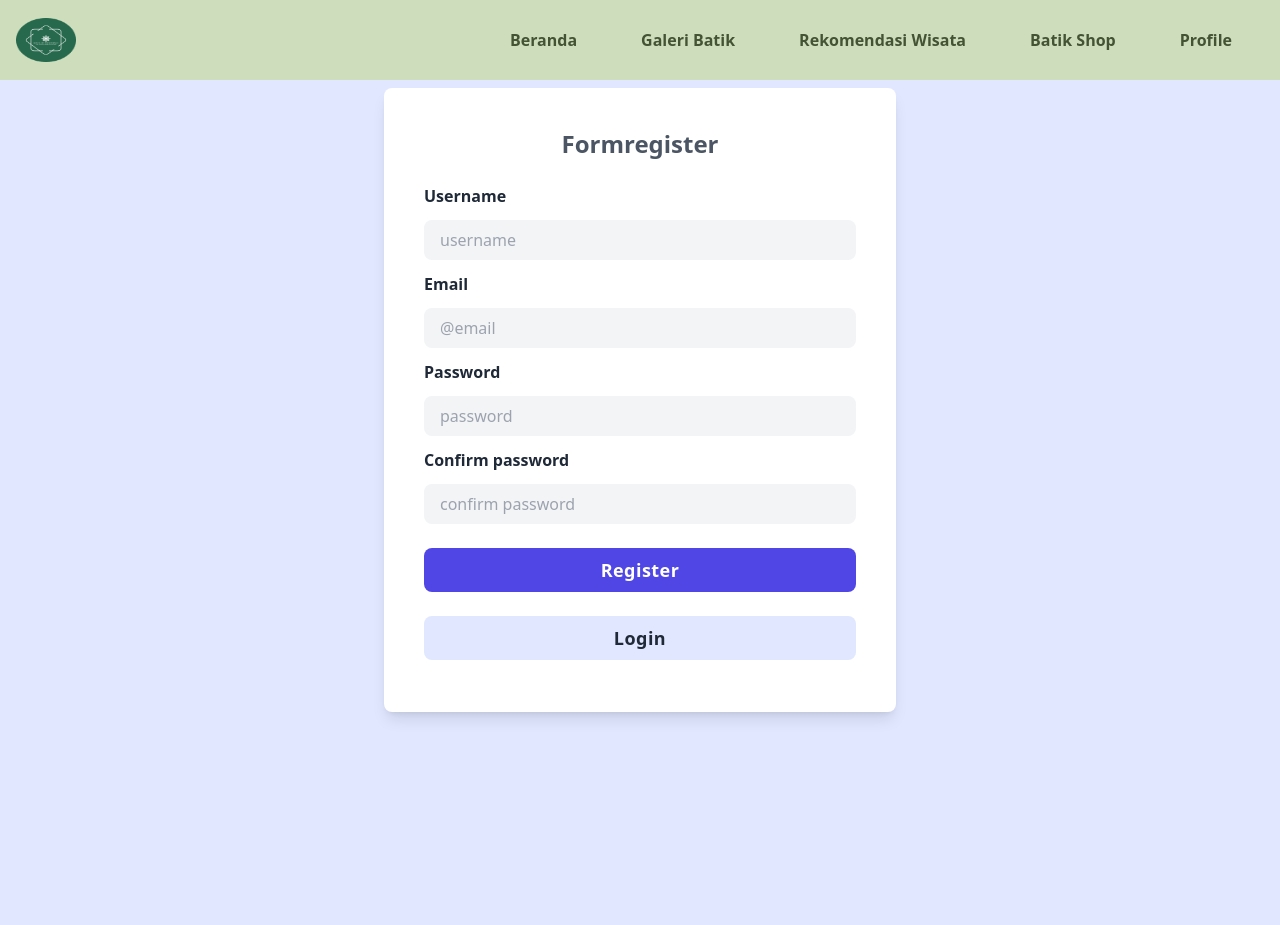
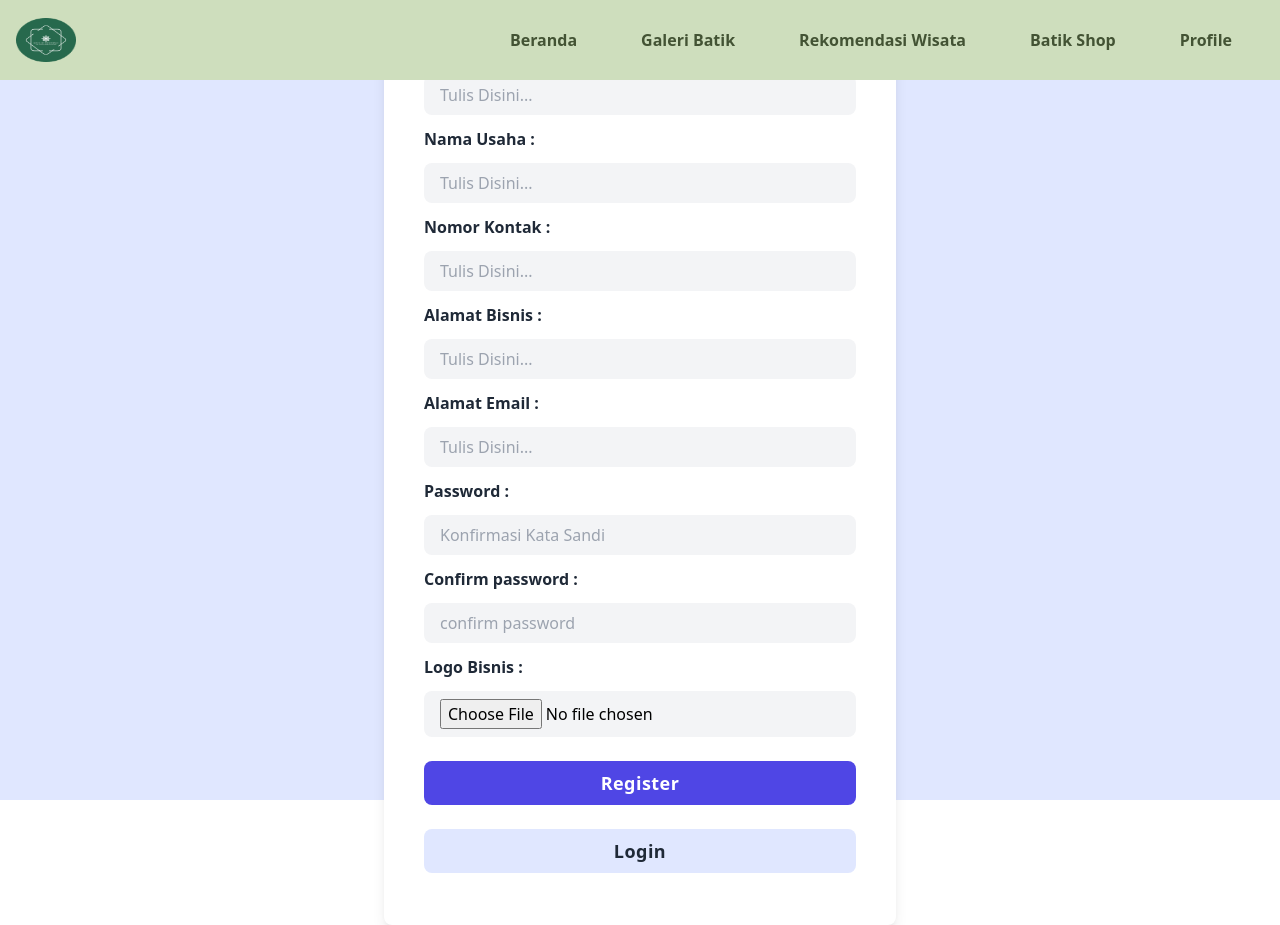
Before and after one commit to fikriyarachmaa/SoulOfIndonesia-Project, a Laravel app: page /regis in a window 1280 px wide. Before the commit the page ends 719 px from the top, so only its background shows below. Run offline with Laravel 10, Linux system fonts and the light colour scheme; style sheets or scripts are compiled from the project's sources.

Commit message:
memperbarui regis

```diff
--- a/resources/views/login.blade.php
+++ b/resources/views/login.blade.php
@@ -44,7 +44,7 @@
                 <input class="pl-2 w-full outline-none border-none" type="password" name="password" id="password" placeholder="Tulis Disini..." />
 
               </div>
-              <button type="submit" class="block w-full bg-cream mt-5 py-3 px-2 rounded-2xl hover:bg-yellow-700 hover:-translate-y-1 transition-all duration-500 text-green-dark font-semibold mb-2">Masuk</button>
+              <button type="submit" class="block w-full bg-cream mt-5 py-3 px-2 rounded-2xl hover:bg-yellow  hover:-translate-y-1 transition-all duration-500 text-green-dark font-semibold mb-2">Masuk</button>
 
               <div class="flex justify-between mt-4">
                 <span class="text-green-dark text-sm ml-2 hover:text-blue-500 cursor-pointer hover:-translate-y-1 duration-500 transition-all">Lupa Kata Sandi?</span>
--- a/resources/views/regis.blade.php
+++ b/resources/views/regis.blade.php
@@ -9,25 +9,42 @@
 @include('components.header')
 <section class="bg-cream">
 <div class="h-screen bg-indigo-100 flex justify-center items-center">
-	<div class="lg:w-2/5 md:w-1/2 w-2/3">
-		<form class="bg-white p-10 rounded-lg shadow-lg min-w-full">
-			<h1 class="text-center text-2xl mb-6 text-gray-600 font-bold font-sans">Formregister</h1>
+	<div class="lg:w-2/5 md:w-1/2 w-2/3 pt-20">
+		<form class="bg-white p-10 rounded-lg shadow-lg min-w-full ">
+			<h1 class="text-green-dark font-bold text-2xl mb-1 text-center">Mari Bergabung Menjadi Penjual</h1>
 			<div>
-				<label class="text-gray-800 font-semibold block my-3 text-md" for="username">Username</label>
-				<input class="w-full bg-gray-100 px-4 py-2 rounded-lg focus:outline-none" type="text" name="username" id="username" placeholder="username" />
+				<label class="text-gray-800 font-semibold block my-3 text-md" for="nama">Nama Pemilik Usaha :</label>
+				<input class="w-full bg-gray-100 px-4 py-2 rounded-lg focus:outline-none" type="text" name="username" id="username" placeholder="Tulis Disini..." />
       </div>
 				<div>
-					<label class="text-gray-800 font-semibold block my-3 text-md" for="email">Email</label>
-					<input class="w-full bg-gray-100 px-4 py-2 rounded-lg focus:outline-none" type="text" name="email" id="email" placeholder="@email" />
+					<label class="text-gray-800 font-semibold block my-3 text-md" for="usaha">Nama Usaha :</label>
+					<input class="w-full bg-gray-100 px-4 py-2 rounded-lg focus:outline-none" type="text" name="usaha" id="usaha" placeholder="Tulis Disini..." />
+      </div>
+	            <div>
+					<label class="text-gray-800 font-semibold block my-3 text-md" for="kontak">Nomor Kontak :</label>
+					<input class="w-full bg-gray-100 px-4 py-2 rounded-lg focus:outline-none" type="number" name="kontak" id="kontak" placeholder="Tulis Disini..." />
+      </div>
+	            <div>
+					<label class="text-gray-800 font-semibold block my-3 text-md" for="alamat">Alamat Bisnis :</label>
+					<input class="w-full bg-gray-100 px-4 py-2 rounded-lg focus:outline-none" type="text" name="alamat" id="alamat" placeholder="Tulis Disini..." />
+      </div>
+	            <div>
+					<label class="text-gray-800 font-semibold block my-3 text-md" for="email">Alamat Email :</label>
+					<input class="w-full bg-gray-100 px-4 py-2 rounded-lg focus:outline-none" type="text" name="email" id="email" placeholder="Tulis Disini..." />
       </div>
 					<div>
-						<label class="text-gray-800 font-semibold block my-3 text-md" for="password">Password</label>
-						<input class="w-full bg-gray-100 px-4 py-2 rounded-lg focus:outline-none" type="text" name="password" id="password" placeholder="password" />
+						<label class="text-gray-800 font-semibold block my-3 text-md" for="password">Password :</label>
+						<input class="w-full bg-gray-100 px-4 py-2 rounded-lg focus:outline-none" type="text" name="password" id="password" placeholder="Konfirmasi Kata Sandi" />
       </div>
 						<div>
-							<label class="text-gray-800 font-semibold block my-3 text-md" for="confirm">Confirm password</label>
+							<label class="text-gray-800 font-semibold block my-3 text-md" for="confirm">Confirm password :</label>
 							<input class="w-full bg-gray-100 px-4 py-2 rounded-lg focus:outline-none" type="text" name="confirm" id="confirm" placeholder="confirm password" />
       </div>
+	  <div>
+                         <label class="text-gray-800 font-semibold block my-3 text-md" for="logo_bisnis">Logo Bisnis :</label>
+                         <input class="w-full bg-gray-100 px-4 py-2 rounded-lg focus:outline-none" type="file" name="logo_bisnis" id="logo_bisnis" accept="image/*" />
+      </div>
+
 							<button type="submit" class="w-full mt-6 bg-indigo-600 rounded-lg px-4 py-2 text-lg text-white tracking-wide font-semibold font-sans">Register</button>
 							<button type="submit" class="w-full mt-6 mb-3 bg-indigo-100 rounded-lg px-4 py-2 text-lg text-gray-800 tracking-wide font-semibold font-sans">Login</button>
 		</form>
```
Also changed, not shown: resources/views/landingpage.blade.php (+15 -12 lines).
